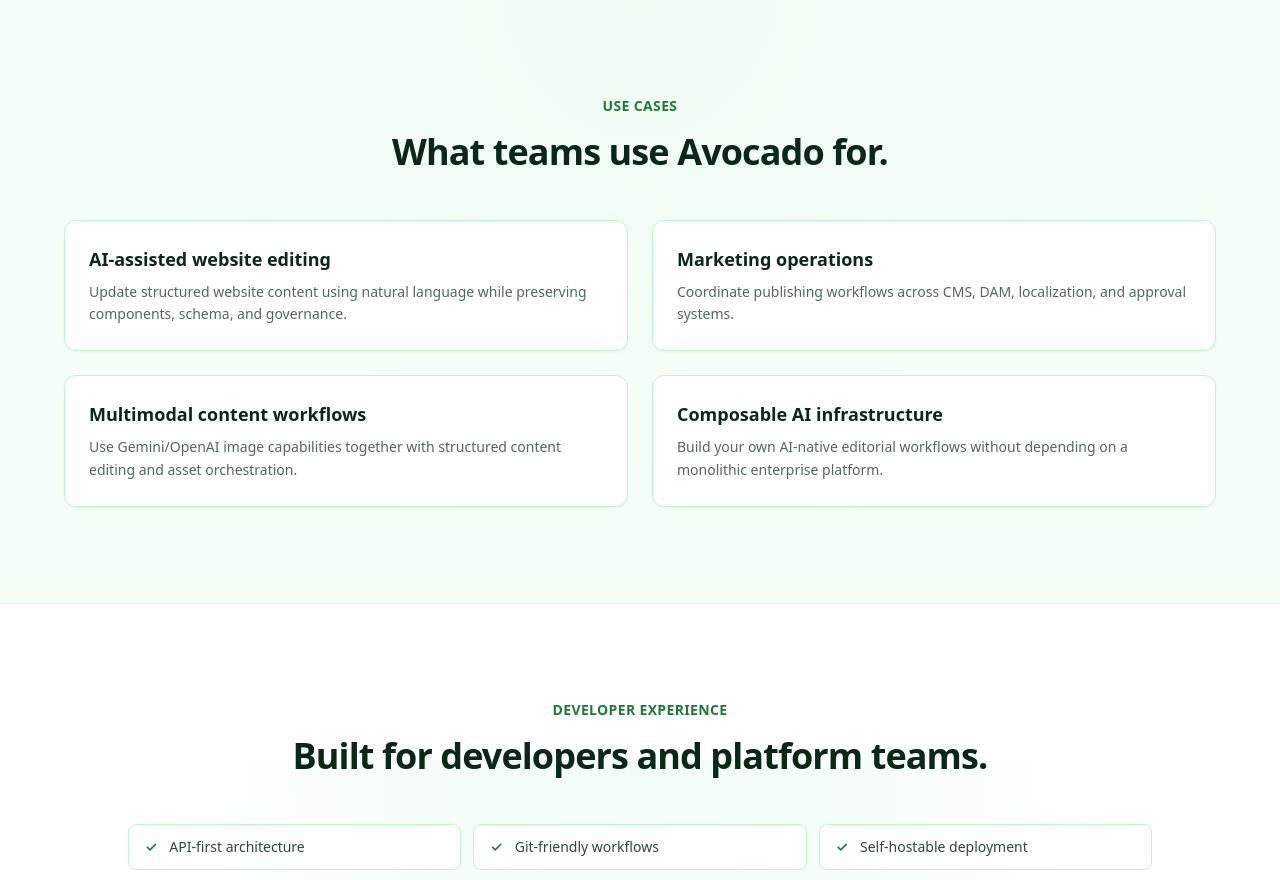
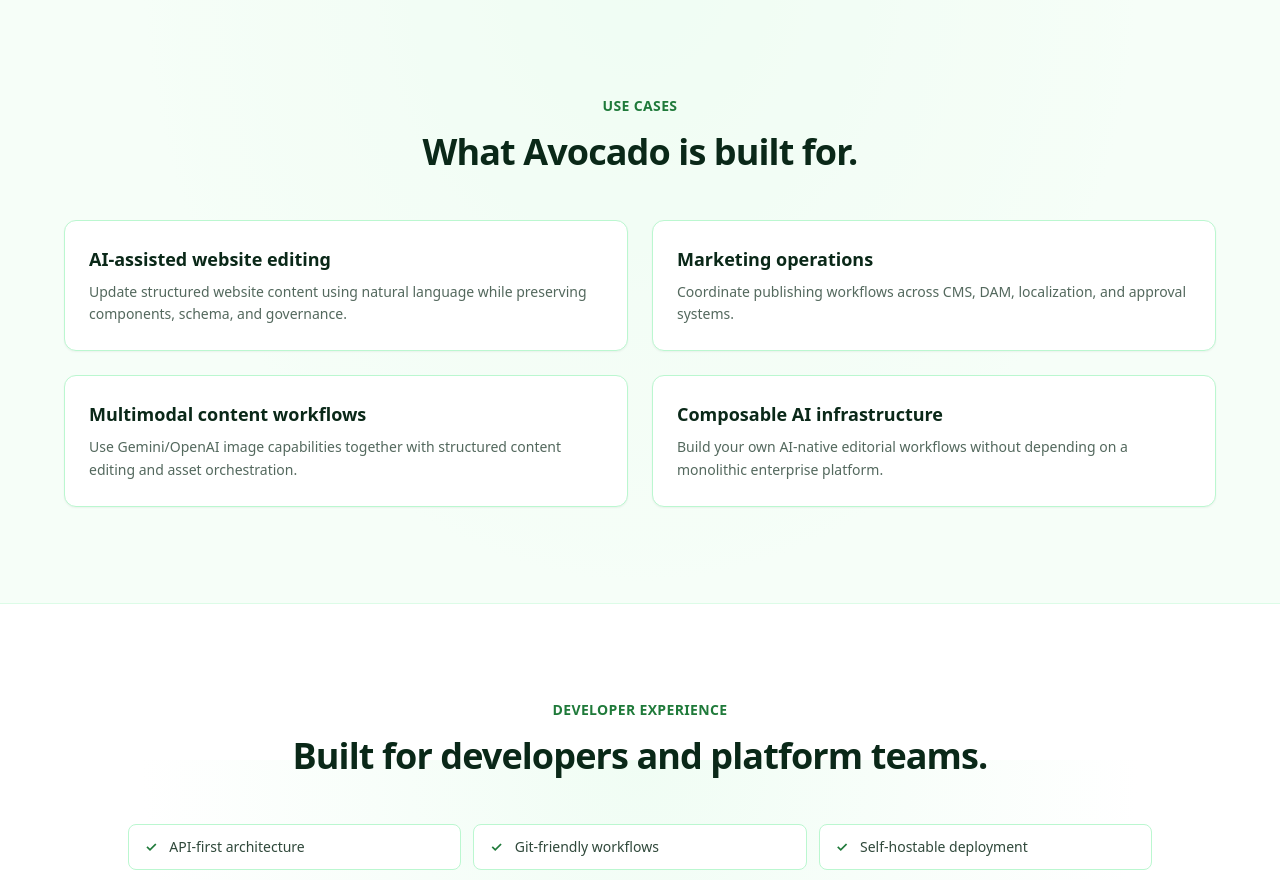
Before and after one commit to avocadostudio-ai/avocadostudio-dev, a Next.js app: page / in a window 1280 px wide. Shown: the part 2440-3320 px from the top of the page. Built offline with nearby package versions, Linux system fonts and the light colour scheme.

Commit message:
Reword use-cases heading to avoid implying existing adoption
Change "What teams use Avocado for." to "What Avocado is built for."
since the product is not yet launched.

Co-Authored-By: Claude Opus 4.8 (1M context) <noreply@anthropic.com>

```diff
--- a/app/(marketing)/page.tsx
+++ b/app/(marketing)/page.tsx
@@ -198,7 +198,7 @@ export default function Home() {
       {/* USE CASES */}
       <section className="px-6 py-20 sm:py-24 bg-avocado-50/60 border-y border-avocado-100">
         <div className="max-w-6xl mx-auto space-y-12">
-          <SectionHeading eyebrow="Use cases" title="What teams use Avocado for." />
+          <SectionHeading eyebrow="Use cases" title="What Avocado is built for." />
           <div className="grid gap-6 sm:grid-cols-2">
             {USE_CASES.map((u) => (
               <div
```
